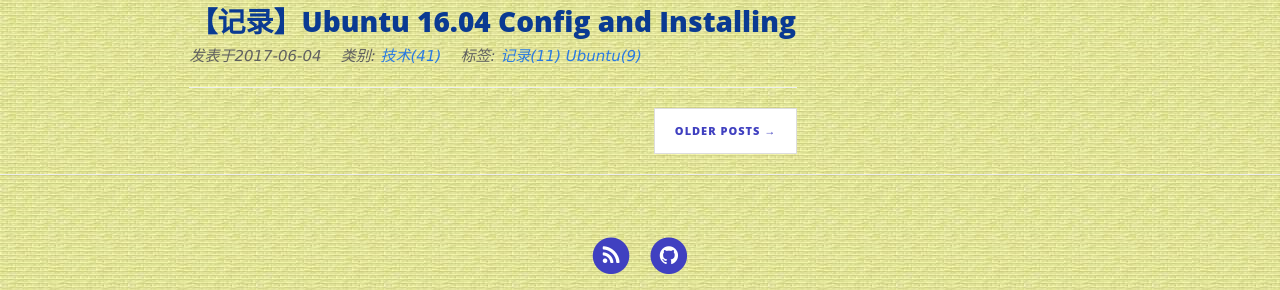
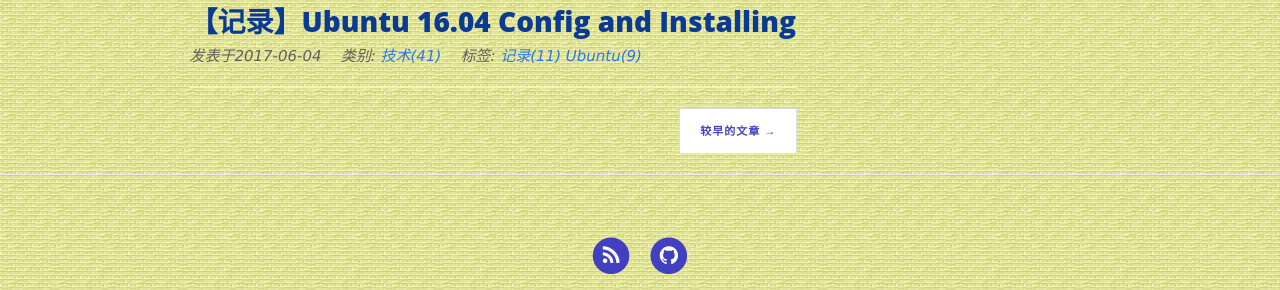
Before and after one commit to cleanli/cleanhome, a Jekyll site: the page built from index.html, in a window 1280 px wide. Shown: the part 1472-1762 px from the top of the page. Built offline with Jekyll 4.4.1, drawn with Linux system fonts in a browser that asks for light colours; the list of posts is cut into pages by our own code.

Commit message:
update chinese

```diff
--- a/index.html
+++ b/index.html
@@ -57,12 +57,12 @@
 <ul class="pager">
     {% if paginator.previous_page %}
     <li class="previous">
-        <a href="{{ paginator.previous_page_path | prepend: site.baseurl | replace: '//', '/' }}">&larr; Newer Posts</a>
+        <a href="{{ paginator.previous_page_path | prepend: site.baseurl | replace: '//', '/' }}">&larr; 较新的文章</a>
     </li>
     {% endif %}
     {% if paginator.next_page %}
     <li class="next">
-        <a href="{{ paginator.next_page_path | prepend: site.baseurl | replace: '//', '/' }}">Older Posts &rarr;</a>
+        <a href="{{ paginator.next_page_path | prepend: site.baseurl | replace: '//', '/' }}">较早的文章 &rarr;</a>
     </li>
     {% endif %}
 </ul>
```
